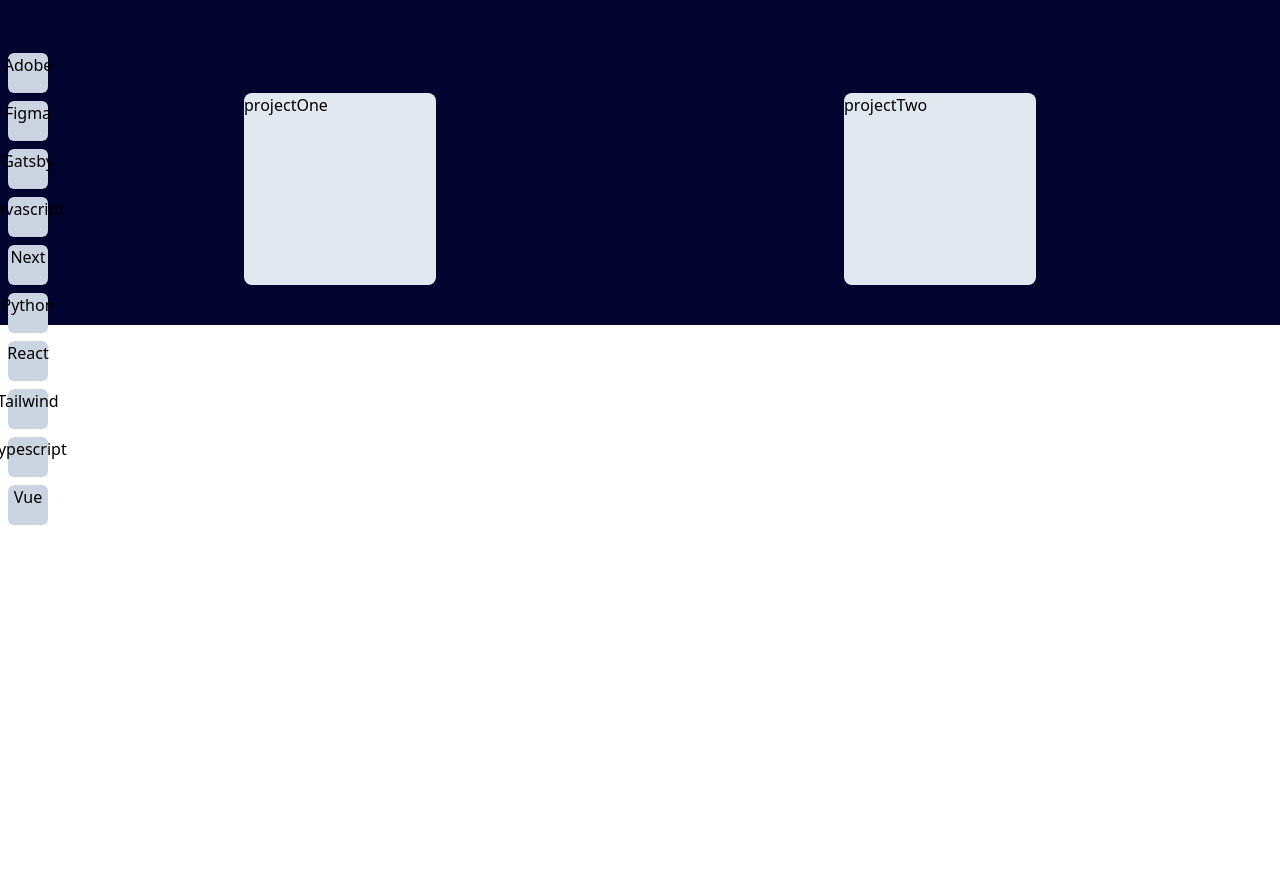
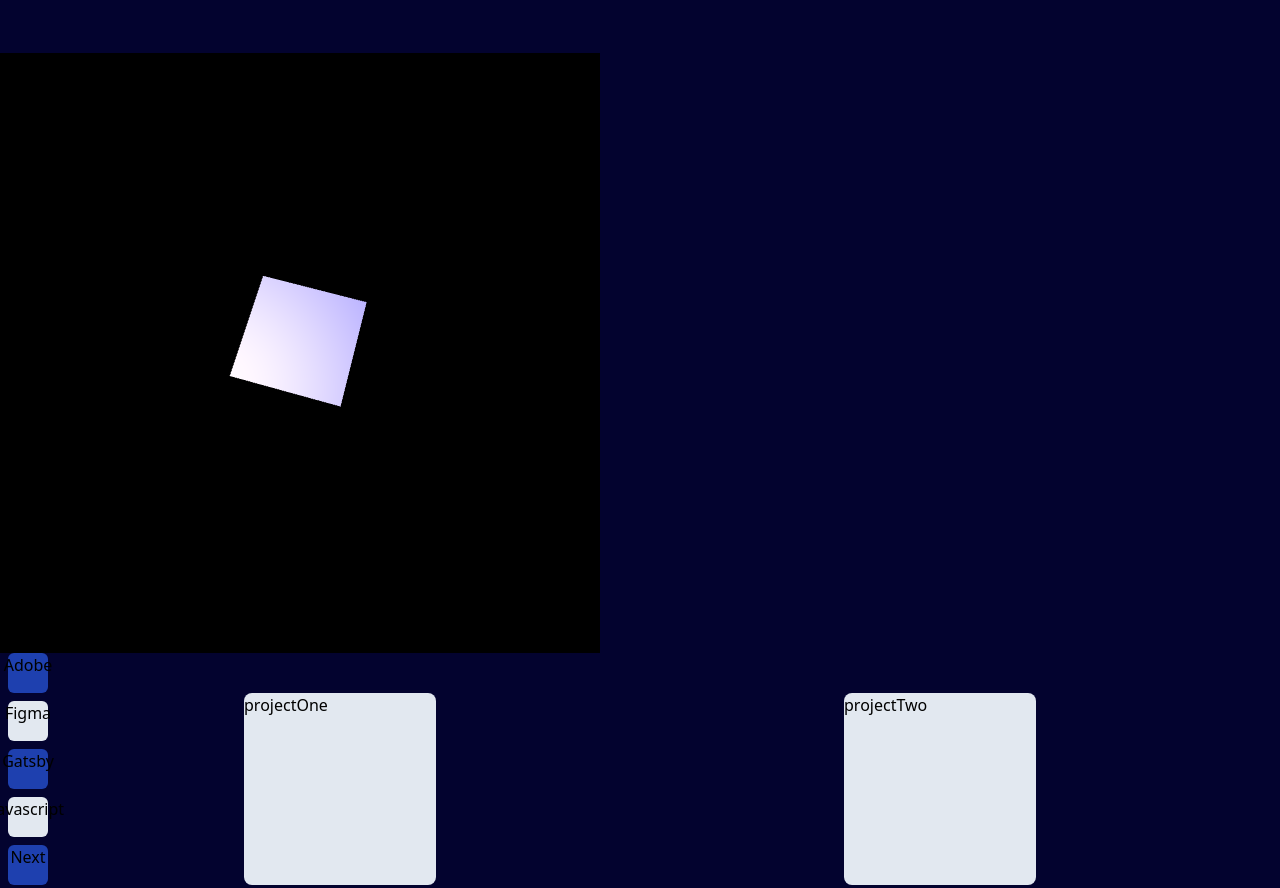
Before and after one commit to Elliot-KG/portfolio, a Gatsby site: page / in a window 1280 px wide. Shown: the part 929-1817 px from the top of the page. Before the commit the page ends 1454 px from the top, so only its background shows below. Built offline with nearby package versions, Linux system fonts and the light colour scheme; Gatsby itself is replaced by a stand-in of ours; animation ran at ten frames a second.

Commit message:
Added basic three.js and fixed skills

```diff
--- a/package.json
+++ b/package.json
@@ -18,12 +18,14 @@
   "dependencies": {
     "gatsby": "^5.7.0",
     "react": "^18.2.0",
-    "react-dom": "^18.2.0"
+    "react-dom": "^18.2.0",
+    "three": "^0.150.1"
   },
   "devDependencies": {
     "@types/node": "^18.14.0",
     "@types/react": "^18.0.28",
     "@types/react-dom": "^18.0.11",
+    "@types/three": "^0.149.0",
     "autoprefixer": "^10.4.13",
     "gatsby-plugin-postcss": "^6.7.0",
     "postcss": "^8.4.21",
--- /dev/null
+++ b/src/components/3dProjects.tsx
@@ -0,0 +1,47 @@
+import * as THREE from 'three'
+import * as React from "react"
+
+
+export function ThreeDProjects() {
+
+    const canvasRef = React.useRef<HTMLCanvasElement>(null)
+    const width = 600
+    const height = 600
+    const scene = new THREE.Scene()
+    const camera = new THREE.PerspectiveCamera(75, width / height, 0.1, 1000)
+    const geometry = new THREE.BoxGeometry(1, 1, 1)
+    const material = new THREE.MeshPhongMaterial({ color: '#433F81' })
+    const cube = new THREE.Mesh(geometry, material)
+    let renderer: THREE.WebGLRenderer
+
+    React.useEffect(() => {
+        camera.position.z = 4
+        //ADD RENDERER
+        if (canvasRef.current == null) return
+        renderer = new THREE.WebGLRenderer({ canvas: canvasRef.current!, antialias: true })
+
+        renderer.setClearColor('#000000')
+        renderer.setSize(width, height)
+        scene.add(cube)
+        const color = 0xFFFFFF;
+        const intensity = 1;
+        const light = new THREE.DirectionalLight(color, intensity);
+        light.position.set(-1, 2, 4);
+        scene.add(light);
+        animate()
+    })
+
+    const animate = () => {
+        cube.rotation.x += 0.01
+        cube.rotation.y += 0.01
+        renderScene()
+        window.requestAnimationFrame(animate)
+    }
+    const renderScene = () => {
+        renderer.render(scene, camera)
+    }
+
+    return (
+        <canvas width={width} height={height} ref={canvasRef} />
+    );
+}
--- a/src/components/skillWrapper.tsx
+++ b/src/components/skillWrapper.tsx
@@ -2,7 +2,7 @@ import * as React from "react"
 
 export function SkillWrapper({deactivated, children} : {deactivated : Boolean, children : React.ReactElement}) {
   return (
-    <div className={(deactivated? "bg-blue-800"  : "") + " w-10 h-10 rounded-md bg-slate-300 flex justify-center"}>
+    <div className={(deactivated? "bg-blue-800"  : "bg-slate-200") + " w-10 h-10 rounded-md flex justify-center"}>
         {children}
     </div>
   );
--- a/src/pages/index.tsx
+++ b/src/pages/index.tsx
@@ -5,6 +5,7 @@ import { Sun } from "../components/sun"
 import { Birds } from "../components/birds"
 import { Projects } from "../components/projects"
 import { SkillsBar } from "../components/skillsBar"
+import { ThreeDProjects } from "../components/3dProjects"
 
 const IndexPage: React.FC<PageProps> = () => (
   <React.StrictMode>
@@ -13,6 +14,7 @@ const IndexPage: React.FC<PageProps> = () => (
       <Sun />
       <Mountains />
       <h1 className="p-10 text-white text-4xl my-14">Hi, I&rsquo;m Elliot—a Developer, Illustrator, and Motion Designer passionate about creating beautiful, human-centered experiences.</h1>
+      <ThreeDProjects/>
       <Projects />
     </main>
   </React.StrictMode>
```
Also changed, not shown: 1 other file.
